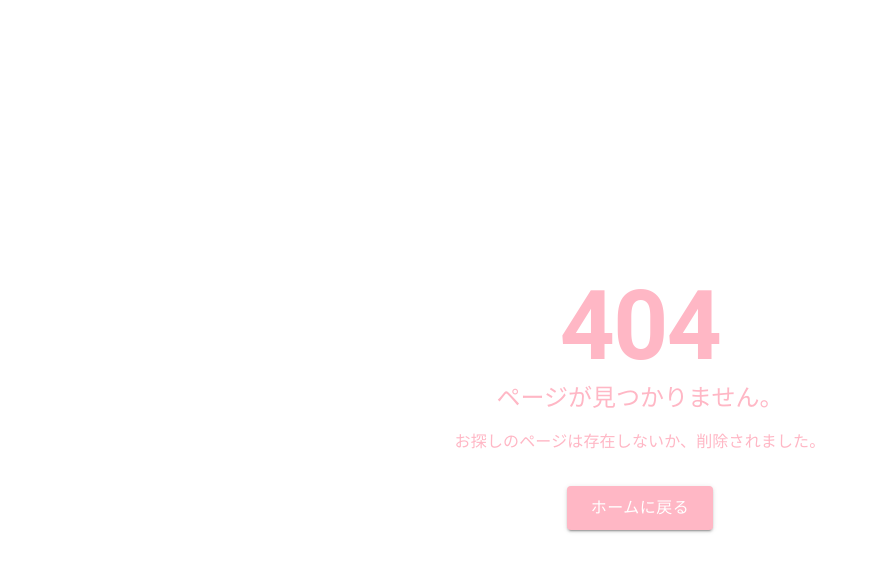
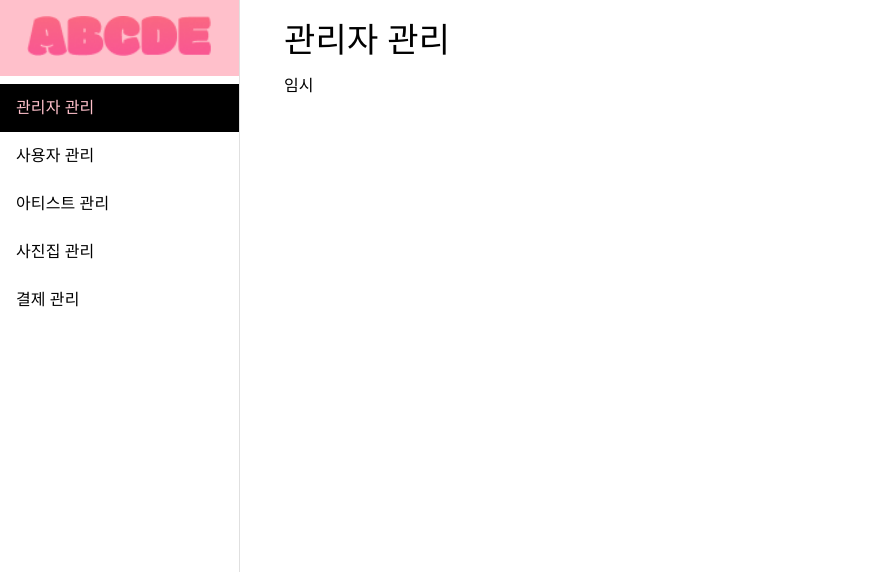
Before and after one commit to Y2MOffice/2025_GHI, a React (Vite) app: page /admin/manage in a window 1280 px wide. Before the commit this address had no page. Shown: the top 572 px of the page, without its empty margins (0-878 px from the left). Built offline with nearby package versions, Linux system fonts and the light colour scheme.

Commit message:
管理者タブテンプレート追加
管理者タブテンプレート追加

```diff
--- a/src/App.jsx
+++ b/src/App.jsx
@@ -19,6 +19,12 @@ import TradeLaw from "./pages/TradeLaw";
 import UserGuide from "./pages/UserGuide";
 import ViewPage from "./pages/viewPage(list)";
 import MyPage from "./pages/MyPage";
+import AdminNavbar from "./components/AdminNavbar";
+import AdminManage from "./components/AdminManage";
+import UserManage from "./components/UserManage";
+import ArtistManage from "./components/ArtistManage";
+import PhotoManage from "./components/PhotoManage";
+import PurchaseManage from "./components/PurchaseManage";
 
 const App = () => {
   const [authenticate, setAuthenticate] = useState(false); //false>>로그인 안된거 true면 로그인 된거
@@ -56,6 +62,23 @@ const App = () => {
           </Route>
         </Route>
         {/* <Route>admin페이지(추후)</Route> */}
+        <Route
+          path="/admin/*"
+          element={
+            <div style={{ display: "flex" }}>
+              <AdminNavbar />
+              <div style={{ flexGrow: 1, padding: "20px" }}>
+                <Routes>
+                  <Route path="manage" element={<AdminManage />} />
+                  <Route path="users" element={<UserManage />} />
+                  <Route path="artists" element={<ArtistManage />} />
+                  <Route path="photos" element={<PhotoManage />} />
+                  <Route path="purchase" element={<PurchaseManage />} />
+                </Routes>
+              </div>
+            </div>
+          }
+        />
         <Route path="*" element={<NotFoundPage />} />
       </Routes>
     </>
--- /dev/null
+++ b/src/components/AdminManage.jsx
@@ -0,0 +1,15 @@
+import React from "react";
+import { Container, Typography } from "@mui/material";
+
+const AdminManage = () => {
+  return (
+    <Container>
+      <Typography variant="h4" gutterBottom>
+        관리자 관리
+      </Typography>
+      <Typography>임시</Typography>
+    </Container>
+  );
+};
+
+export default AdminManage;
--- /dev/null
+++ b/src/components/AdminNavbar.jsx
@@ -0,0 +1,87 @@
+import React from "react";
+import {
+  Drawer,
+  List,
+  ListItemButton,
+  ListItemText,
+  Typography,
+  Box,
+  styled,
+} from "@mui/material";
+import { NavLink } from "react-router-dom";
+import logo from "../assets/ABCDE.png";
+
+// 스타일이 적용된 ListItemButton
+const StyledListItemButton = styled(ListItemButton)(({ active }) => ({
+  backgroundColor: active ? "black" : "inherit", // 클릭 시 배경 검정
+  color: active ? "pink" : "black", // 클릭 시 글자색 분홍
+  "&:hover": {
+    color: "black",
+    backgroundColor: "lightgray", // 호버 시 배경 회색
+  },
+}));
+
+const AdminNavbar = () => {
+  return (
+    <Drawer
+      variant="permanent"
+      sx={{
+        width: 240,
+        flexShrink: 0,
+        "& .MuiDrawer-paper": { width: 240, boxSizing: "border-box" },
+      }}
+    >
+      {/* 로고 영역 */}
+      <Box sx={{ p: 2, bgcolor: "pink", textAlign: "center" }}>
+        <NavLink to="/admin" style={{ textDecoration: "none" }}>
+          <img src={logo} alt="Logo" style={{ height: "40px" }} />
+        </NavLink>
+      </Box>
+
+      {/* 네비게이션 리스트 */}
+      <List>
+        <NavLink to="/admin/manage" style={{ textDecoration: "none" }}>
+          {({ isActive }) => (
+            <StyledListItemButton active={isActive}>
+              <ListItemText primary="관리자 관리" />
+            </StyledListItemButton>
+          )}
+        </NavLink>
+
+        <NavLink to="/admin/users" style={{ textDecoration: "none" }}>
+          {({ isActive }) => (
+            <StyledListItemButton active={isActive}>
+              <ListItemText primary="사용자 관리" />
+            </StyledListItemButton>
+          )}
+        </NavLink>
+
+        <NavLink to="/admin/artists" style={{ textDecoration: "none" }}>
+          {({ isActive }) => (
+            <StyledListItemButton active={isActive}>
+              <ListItemText primary="아티스트 관리" />
+            </StyledListItemButton>
+          )}
+        </NavLink>
+
+        <NavLink to="/admin/photos" style={{ textDecoration: "none" }}>
+          {({ isActive }) => (
+            <StyledListItemButton active={isActive}>
+              <ListItemText primary="사진집 관리" />
+            </StyledListItemButton>
+          )}
+        </NavLink>
+
+        <NavLink to="/admin/purchase" style={{ textDecoration: "none" }}>
+          {({ isActive }) => (
+            <StyledListItemButton active={isActive}>
+              <ListItemText primary="결제 관리" />
+            </StyledListItemButton>
+          )}
+        </NavLink>
+      </List>
+    </Drawer>
+  );
+};
+
+export default AdminNavbar;
--- /dev/null
+++ b/src/components/ArtistManage.jsx
@@ -0,0 +1,15 @@
+import React from "react";
+import { Container, Typography } from "@mui/material";
+
+const AdminManage = () => {
+  return (
+    <Container>
+      <Typography variant="h4" gutterBottom>
+        아티스트 관리
+      </Typography>
+      <Typography>임시</Typography>
+    </Container>
+  );
+};
+
+export default AdminManage;
--- /dev/null
+++ b/src/components/PhotoManage.jsx
@@ -0,0 +1,15 @@
+import React from "react";
+import { Container, Typography } from "@mui/material";
+
+const AdminManage = () => {
+  return (
+    <Container>
+      <Typography variant="h4" gutterBottom>
+        사진집 관리
+      </Typography>
+      <Typography>임시</Typography>
+    </Container>
+  );
+};
+
+export default AdminManage;
--- /dev/null
+++ b/src/components/PurchaseManage.jsx
@@ -0,0 +1,15 @@
+import React from "react";
+import { Container, Typography } from "@mui/material";
+
+const AdminManage = () => {
+  return (
+    <Container>
+      <Typography variant="h4" gutterBottom>
+        구매 관리
+      </Typography>
+      <Typography>임시</Typography>
+    </Container>
+  );
+};
+
+export default AdminManage;
--- /dev/null
+++ b/src/components/UserManage.jsx
@@ -0,0 +1,15 @@
+import React from "react";
+import { Container, Typography } from "@mui/material";
+
+const AdminManage = () => {
+  return (
+    <Container>
+      <Typography variant="h4" gutterBottom>
+        유저 관리
+      </Typography>
+      <Typography>임시</Typography>
+    </Container>
+  );
+};
+
+export default AdminManage;
```
